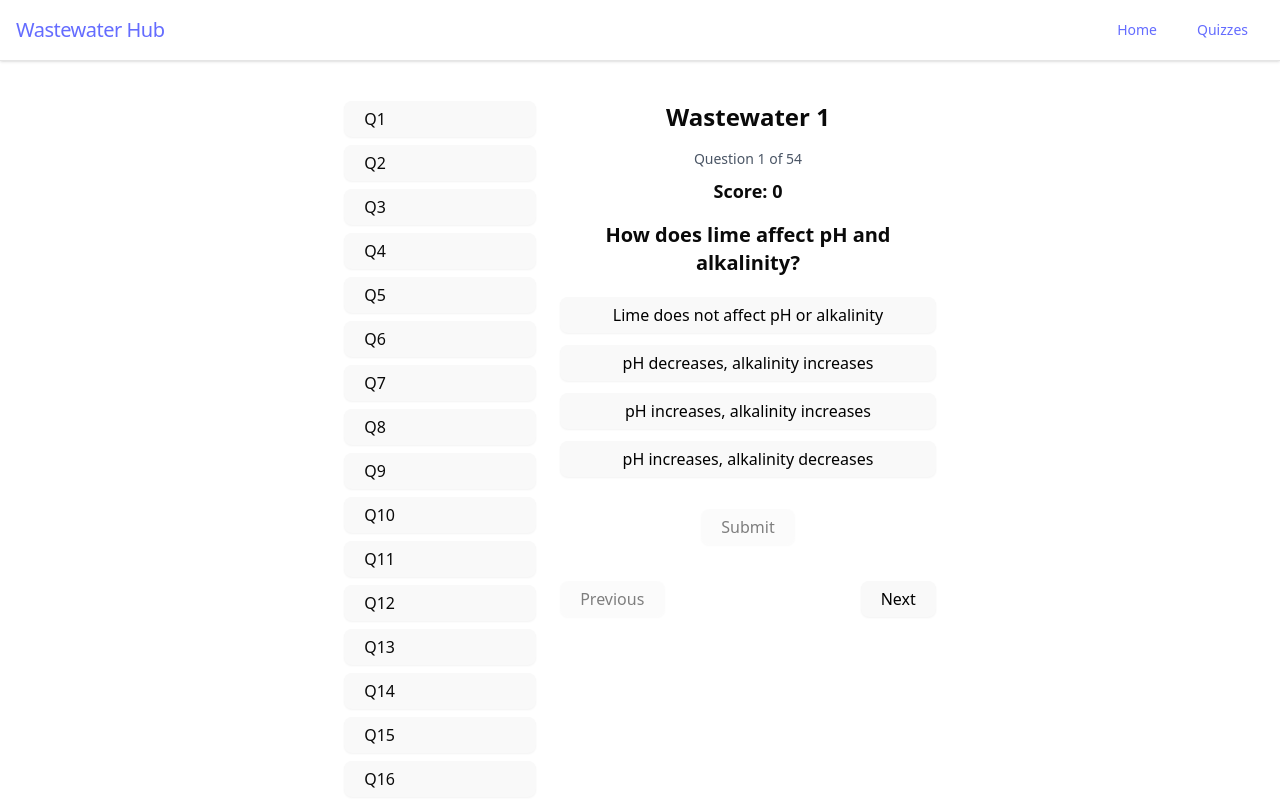
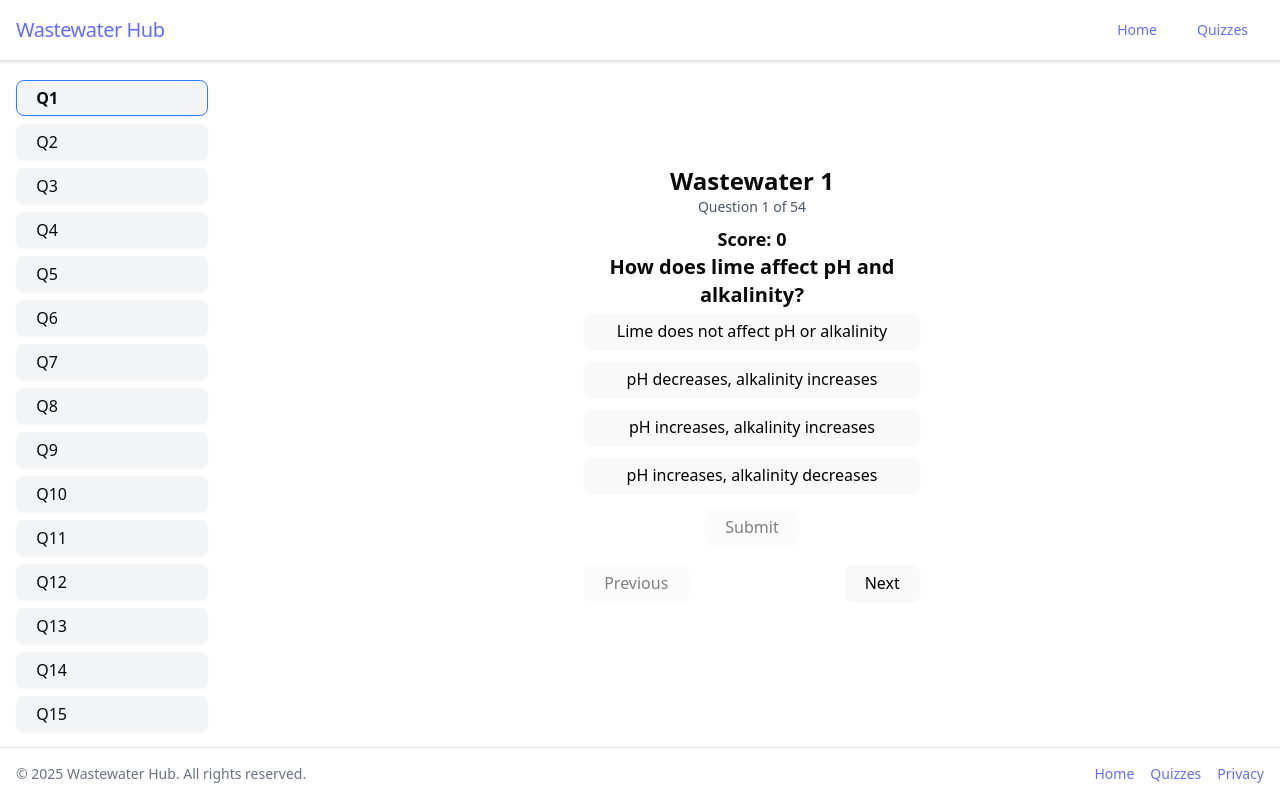
Before and after one commit to escheive/wastewater-hub, a React (Vite) app: page /quiz/quiz1 in a window 1280 px wide. Shown: the top 800 px of the page. Built offline with nearby package versions, Linux system fonts and the light colour scheme.

Commit message:
lots of styling changes, conditional coloring for answers on quiz, sidebar looks a lot better, quiz selection has nicer buttons

```diff
--- a/src/components/Quiz/Quiz.tsx
+++ b/src/components/Quiz/Quiz.tsx
@@ -1,19 +1,10 @@
 import { useState, useEffect } from "react"
 import { Button } from "@/components/ui/button"
-import { Link } from 'react-router-dom'
-import { useParams } from 'react-router-dom'
+import { Link, useParams } from 'react-router-dom'
 
-type Choice = {
-  id: string
-  text: string
-}
+type Choice = { id: string, text: string }
 
-type Question = {
-  question: string
-  answerId: string
-  feedback: string
-  choices: Choice[]
-}
+type Question = {question: string, answerId: string, feedback: string, choices: Choice[] }
 
 function shuffleArray<T>(array: T[]): T[] {
   return [...array].sort(() => Math.random() - 0.5)
@@ -28,6 +19,7 @@ export default function Quiz() {
   const [hasGuessedWrong, setHasGuessedWrong] = useState(false)
   const [score, setScore] = useState(0)
   const [isAnswered, setIsAnswered] = useState(false)
+  const [isCorrect, setIsCorrect] = useState(false)
   const [answers, setAnswers] = useState<
     { question: string; selected: string; correct: string; feedback: string }[]
   >([])
@@ -37,8 +29,8 @@ export default function Quiz() {
       try {
         const response = await fetch(`/data/quizzes.json`)
         const quizzes = await response.json()
+        const quizData = quizId ? quizzes[quizId] : null
 
-        const quizData = quizId ? quizzes[quizId] : null
         if (quizData) {
           setQuizTitle(quizData.title)
           setShuffledQuestions(shuffleArray(quizData.questions))
@@ -53,19 +45,18 @@ export default function Quiz() {
     loadQuizData()
   }, [quizId])
 
-  if (shuffledQuestions.length === 0) return null
   const currentQuestion = shuffledQuestions[index]
+  if (!currentQuestion) return null
+
+  const alreadyAnswered = answers.some(a => a.question === currentQuestion.question)
 
   const handleSubmit = () => {
-    if (!selectedChoice) return
+    if (!selectedChoice || isAnswered) return
 
     const isCorrect = selectedChoice === currentQuestion.answerId
+    setIsCorrect(isCorrect)
 
-    if (isCorrect) {
-      if (!hasGuessedWrong) {
-        setScore((prev) => prev + 1)
-      }
-
+    if (!alreadyAnswered) {
       setAnswers(prev => [
         ...prev,
         {
@@ -75,36 +66,32 @@ export default function Quiz() {
           feedback: currentQuestion.feedback,
         }
       ])
+    }
+
+
+    if (isCorrect) {
+      if (!hasGuessedWrong) {
+        setScore((prev) => prev + 1)
+      }
       setIsAnswered(true)
     } else {
       setHasGuessedWrong(true)
     }
   }
 
-  const handlePrev = () => {
-    setIndex((prev) => {
-      const newIndex = prev - 1
-      const prevAnswer = answers[newIndex]
+  const handleNav = (newIndex: number) => {
+    const navAnswer = answers[newIndex]
+    setIndex(newIndex)
+    setSelectedChoice(navAnswer?.selected ?? null)
+    setIsAnswered(!!navAnswer)
 
-      setSelectedChoice(prevAnswer ? prevAnswer.selected : null)
-      setIsAnswered(!!prevAnswer)
+    if (navAnswer) {
+      setIsCorrect(navAnswer.selected === navAnswer.correct)
+      setHasGuessedWrong(navAnswer.selected !== navAnswer.correct)
+    } else {
+      setIsCorrect(false)
       setHasGuessedWrong(false)
-
-      return newIndex
-    })
     }
-
-  const handleNext = () => {
-    setIndex((prev) => {
-      const newIndex = prev + 1
-      const nextAnswer = answers[newIndex]
-
-      setSelectedChoice(nextAnswer ? nextAnswer.selected : null)
-      setIsAnswered(!!nextAnswer)
-      setHasGuessedWrong(false)
-
-      return newIndex
-    })
   }
 
   if (index >= shuffledQuestions.length) {
@@ -135,32 +122,32 @@ export default function Quiz() {
   return (
     <div className="flex gap-6">
       {/* Legend Sidebar */}
-      <div className="w-48 space-y-2">
+      <div className="justify-center fixed left-0 top-16 bottom-16 w-56 space-y-2 overflow-y-auto bg-white p-4">
         {shuffledQuestions.map((_, qIndex) => {
-          const isAnswered = answers[qIndex] !== undefined;
+          const answer = answers[qIndex]
+          const gotItRight = answer && answer.selected === answer.correct
+          const gotItWrong = answer && answer.selected !== answer.correct
+
           return (
             <Button
               key={qIndex}
               variant="outline"
-              className={`w-full justify-start text-sm ${
-                index === qIndex ? 'border-blue-500 font-semibold' : ''
-              } ${isAnswered ? 'bg-green-100' : 'bg-gray-100'}`}
-              onClick={() => {
-                setIndex(qIndex);
-                const qAnswer = answers[qIndex];
-                setSelectedChoice(qAnswer?.selected ?? null);
-                setIsAnswered(!!qAnswer);
-                setHasGuessedWrong(false);
-              }}
+              className={`w-full justify-start text-sm
+                ${!answer ? '!bg-gray-100' : ''}
+                ${gotItRight ? '!bg-green-100' : ''}
+                ${gotItWrong ? '!bg-red-100' : ''}
+                ${index === qIndex ? '!border-blue-500 !font-semibold' : ''}
+              `}
+              onClick={() => handleNav(qIndex)}
             >
-              Q{qIndex + 1} {isAnswered ? '✔️' : ''}
+              Q{qIndex + 1} {answers[qIndex] ? '✔️' : ''}
             </Button>
           );
         })}
       </div>
 
       {/* Quiz Content */}
-      <div className="flex-1 space-y-4">
+      <div className="flex-1 ml-56 p-4 pt-16 pb-16">
         <h2 className="text-2xl font-bold">{quizTitle || ''}</h2>
         <p className="text-sm text-gray-600 mb-2">
           Question {index + 1} of {shuffledQuestions?.length}
@@ -169,21 +156,18 @@ export default function Quiz() {
         <h2 className="text-xl font-semibold">{currentQuestion.question}</h2>
         <div className="grid gap-2">
           {currentQuestion.choices.map((choice, i) => {
-            // Check if question has already been answered
-            const isAnswered = answers[index] !== undefined;
-            const wasAnsweredCorrectly = isAnswered && answers[index]?.selected === choice.id && answers[index]?.selected === answers[index]?.correct;
-
-            console.log(i, isAnswered)
-            console.log(i, wasAnsweredCorrectly)
+            const navAnswer = answers[index]
+            const isIncorrectSelected = navAnswer && choice.id === navAnswer.selected && navAnswer.selected !== navAnswer.correct
 
             return (
               <Button
-                key={i}
-                className={`
-                  mt-1 text-black border-2
-
+                key={choice.id}
+                className={`mt-1 text-black border-2
+                  ${isAnswered && choice.id === navAnswer.correct ? '!bg-green-100' : ''}
+                  ${isIncorrectSelected ? '!bg-red-100' : ''}
                 `}
-                onClick={() => !isAnswered && setSelectedChoice(choice.id)} // Only allow selection if not answered
+                onClick={() => !isAnswered && setSelectedChoice(choice.id)}
+                disabled={isAnswered}
               >
                 {choice.text}
               </Button>
@@ -194,43 +178,40 @@ export default function Quiz() {
         <Button
           className={`mt-4 bg-green-600 text-black hover:bg-green-700 disabled:opacity-50`}
           onClick={handleSubmit}
-          disabled={selectedChoice === null || isAnswered}
+          disabled={!selectedChoice || isAnswered}
         >
           Submit
         </Button>
 
-        {hasGuessedWrong && !isAnswered && (
-          <p className="mt-2 text-red-600">❌ Incorrect. Try again.</p>
-        )}
-
-        {/* Show correct feedback if this question was answered correctly */}
-        {(answers[index] && answers[index].selected === answers[index].correct) && (
+        {isCorrect && (
           <div className="mt-2 text-green-700">
             ✅ Correct!
-            <p className="mt-1 text-sm text-gray-700">{answers[index].feedback}</p>
           </div>
         )}
 
-        {/* Show incorrect feedback if answered incorrectly */}
-        {(answers[index] && answers[index].selected !== answers[index].correct) && (
+        {!isCorrect && hasGuessedWrong && (
           <div className="mt-2 text-red-600">
             ❌ Incorrect!
-            <p className="mt-1 text-sm text-gray-700">{answers[index].feedback}</p>
           </div>
+        )}
+
+        {isAnswered && (
+          <p className="mt-1 text-sm text-gray-700">{currentQuestion.feedback}</p>
         )}
 
         <div className="flex justify-between mt-4">
           <Button
-            onClick={handlePrev} disabled={index === 0}
-            className={`mt-1 bg-green-600 text-black hover:bg-green-700`}
+              onClick={() => handleNav(index - 1)}
+              disabled={index === 0}
+              className="mt-1 bg-green-600 text-black hover:bg-green-700"
             >
               Previous
             </Button>
 
             <Button
-            onClick={handleNext}
+              onClick={() => handleNav(index + 1)}
               disabled={index === shuffledQuestions.length - 1}
-            className={`mt-1 bg-green-600 text-black hover:bg-green-700`}
+              className="mt-1 bg-green-600 text-black hover:bg-green-700"
             >
               Next
             </Button>
--- a/src/pages/QuizSelection.tsx
+++ b/src/pages/QuizSelection.tsx
@@ -6,12 +6,12 @@ export default function QuizSelection() {
     <div className="text-center space-y-6">
       <h2 className="text-2xl font-semibold">Select a Quiz</h2>
       <div>
-        <Button asChild>
+        <Button>
           <Link to="/quiz/quiz1">Wastewater Quiz 1</Link>
         </Button>
       </div>
       <div>
-        <Button asChild>
+        <Button>
           <Link to="/quiz/quiz2">Acronyms of Wastewater</Link>
         </Button>
       </div>
```
Lines whose indentation alone changed are shown as unchanged.
